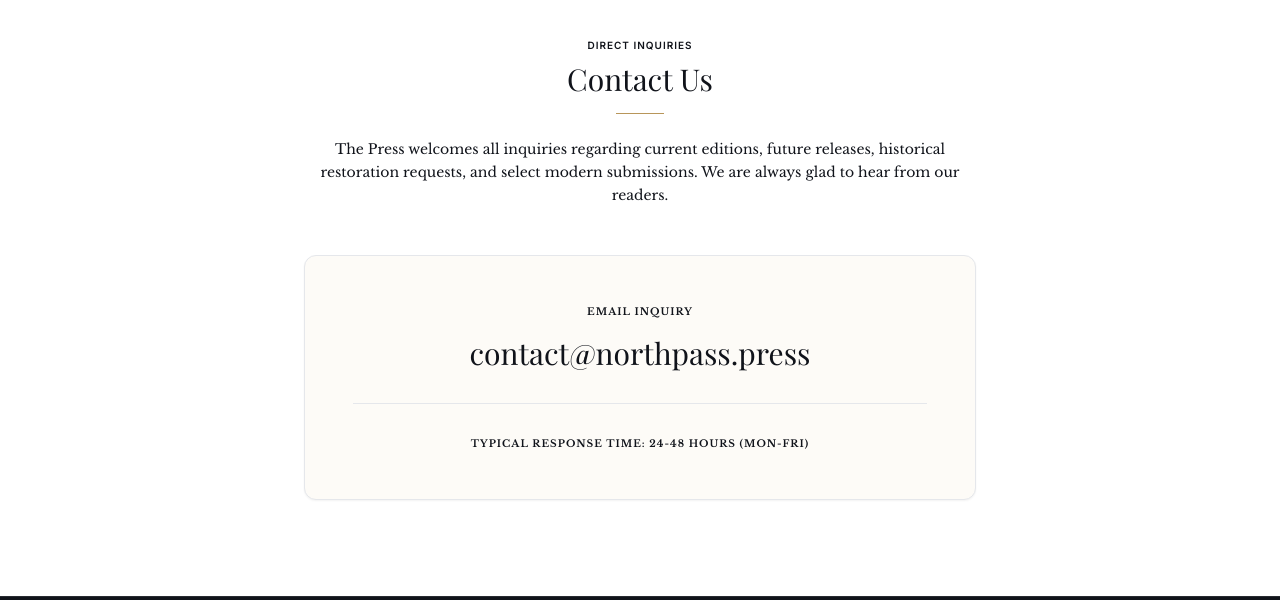
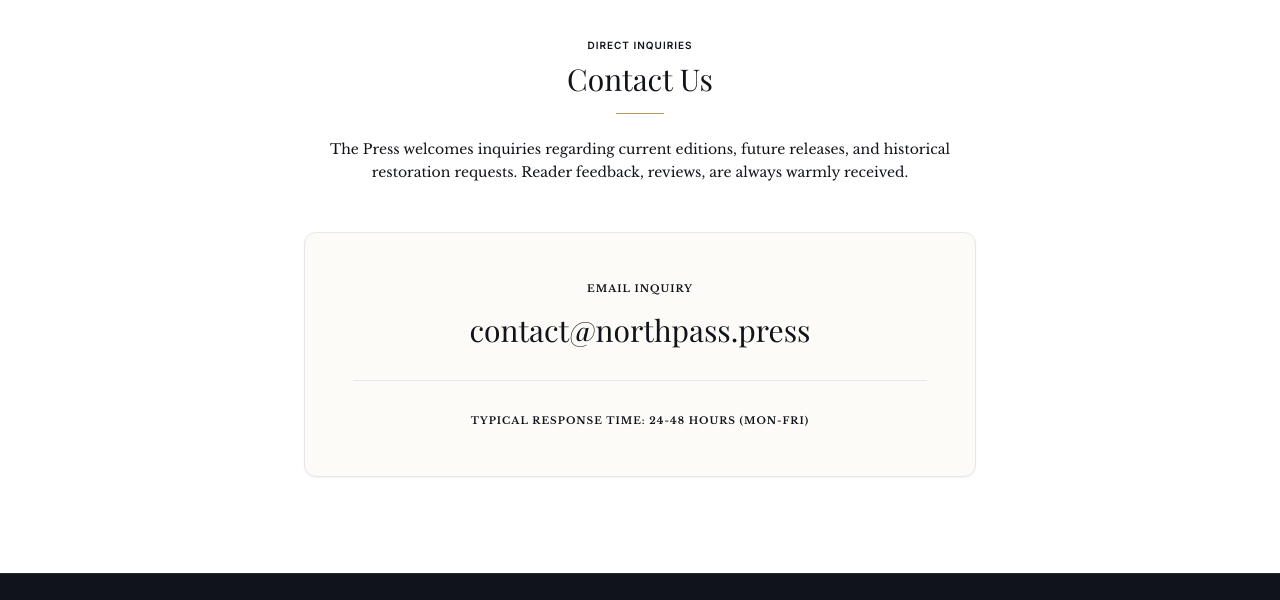
Before and after one commit to mnogradi/press-website, a plain HTML site: page contact.html in a window 1280 px wide. Shown: the part 920-1520 px from the top of the page. Drawn offline with nearby package versions, Linux system fonts and the light colour scheme; a web font is replaced by a local one.

Commit message:
Added text to try and get reviews/feedback

```diff
--- a/contact.html
+++ b/contact.html
@@ -182,7 +182,7 @@
                 <h2 class="serif-heading text-3xl text-midnight mb-4">Contact Us</h2>
                 <div class="section-rule"></div>
                 <p class="text-slate-600 leading-relaxed text-sm max-w-2xl mx-auto font-light">
-                    The Press welcomes all inquiries regarding current editions, future releases, historical restoration requests, and select modern submissions. We are always glad to hear from our readers.
+                    The Press welcomes inquiries regarding current editions, future releases, and historical restoration requests. Reader feedback, reviews, are always warmly received.
                 </p>
             </div>
 
```
